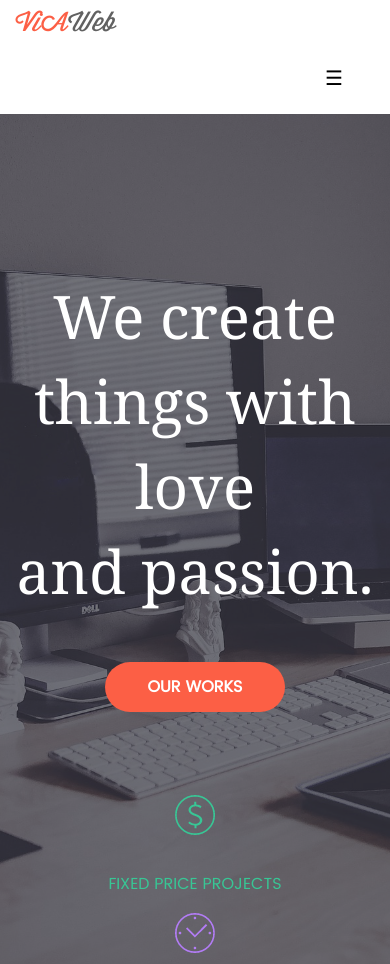
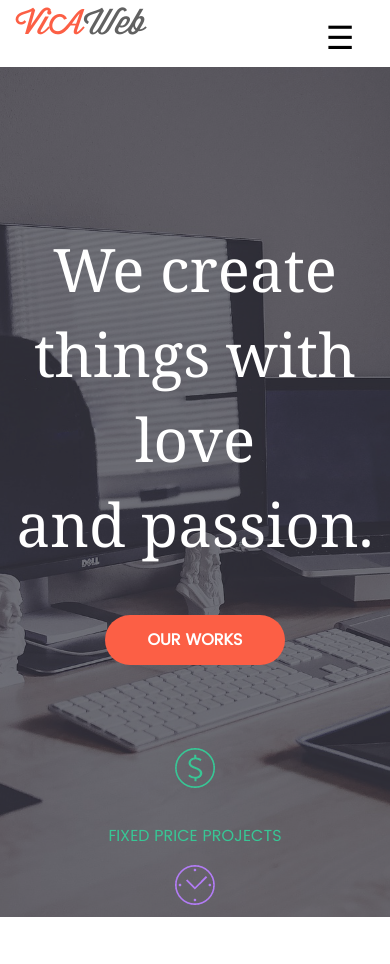
Before and after one commit to AndriiSavchuk/viaweb, a website: page app/index.html in a window 390 px wide. After the commit the page ends 917 px from the top, so only its background shows below. Drawn offline with Linux system fonts and the light colour scheme.

Commit message:
Added adaptivity to the header

```diff
--- a/app/index.html
+++ b/app/index.html
@@ -50,19 +50,14 @@
         <div id="header">
             <div class="container">
                 <div class="row">
-                    <div class="col-md-2">
+                    <div class="col-sm-2">
                         <div class="logo">
                             <a href="#"><span>ViA</span>Web</a>
                         </div>
                     </div>
 
-                    <div class="col-md-10">
+                    <div class="col-sm-10">
                         <nav class="navbar fr">
-                            <button class="navbar-toggler hidden-lg-up" type="button" data-toggle="collapse"
-                                    data-target="#exCollapsingNavbar2" aria-controls="exCollapsingNavbar2"
-                                    aria-expanded="false" aria-label="Toggle navigation">&#9776;
-                            </button>
-
                             <div class="collapse navbar-toggleable-md" id="exCollapsingNavbar2">
                                 <ul class="nav navbar-nav">
                                     <li><a href="#">About Us</a></li>
@@ -77,6 +72,11 @@
                                 </ul>
                             </div>
                         </nav>
+
+                        <button class="navbar-toggler hidden-lg-up" type="button" data-toggle="collapse"
+                                data-target="#exCollapsingNavbar2" aria-controls="exCollapsingNavbar2"
+                                aria-expanded="false" aria-label="Toggle navigation">&#9776;
+                        </button>
                     </div>
                 </div>
             </div>
--- a/app/sass/_media.sass
+++ b/app/sass/_media.sass
@@ -5,29 +5,40 @@
 
 /* Large devices (desktops, less than 1200px) */
 @media only screen and (max-width : 1199px)
-	   /**/
+
+	   /* Header styles */
+
     #header
-        .logo
-            padding-top: 5px
-            a
-                font-family: "Wisdom", $georgia
-                font-size: 27px
-                color: $text-color-dark
-                span
-                    color: $orange-dark
+        .navbar
+            li
+                margin-left: .625rem
 
-        .navbar
-            padding: .9rem 1rem
-            li
-                display: inline-block
-                margin-left: .625rem //
-                a
-                    font-size: 14px
 
 
 /* Medium devices (tablets, less than 992px) */
 @media only screen and (max-width : 991px)
-   /**/
+
+    /* Header styles */
+
+    #header
+        .navbar
+            margin-top: 1rem
+            float: left
+            width: 80%
+            text-align: center
+            li
+                display: block
+                margin-left: 0
+                padding: 5px 0
+
+        .navbar-toggler
+            float: right
+            font-size: 2em
+            margin: 5px 0
+            &:focus
+                outline: $orange-dark  auto 5px
+            &:hover
+                cursor: pointer
 
 
 
@@ -38,7 +49,21 @@
 
 /* Extra small devices (portrait phones, less than 576px) */
 @media only screen and (max-width : 575px)
-	/**/
+
+    /* Header styles */
+
+    #header
+
+        .navbar
+            padding-top: 0
+            margin-top: 0
+            width: 100%
+            text-align: center
+
+        .navbar-toggler
+            position: absolute
+            top: -50px
+            right: 10px
 
 
 /* Custom */
--- a/app/sass/main.sass
+++ b/app/sass/main.sass
@@ -3,7 +3,7 @@
 @import "base"
 
 
-/* Header styles*/
+/* Header styles */
 
 #header
     .logo
@@ -16,16 +16,19 @@
 
     .navbar
         padding: .9rem 1rem
+        float: left
         li
             display: inline-block
             margin-left: 1.125rem
             a
+                display: inline-block
                 font-size: .875em
                 transition: 0.4s
                 &:focus, &:hover
                     color: $orange-dark
                     text-decoration: none
                     transition: 0.4s
+
 
 
 /* Section Home styles*/
```
Also changed, not shown: app/css/main.min.css.
